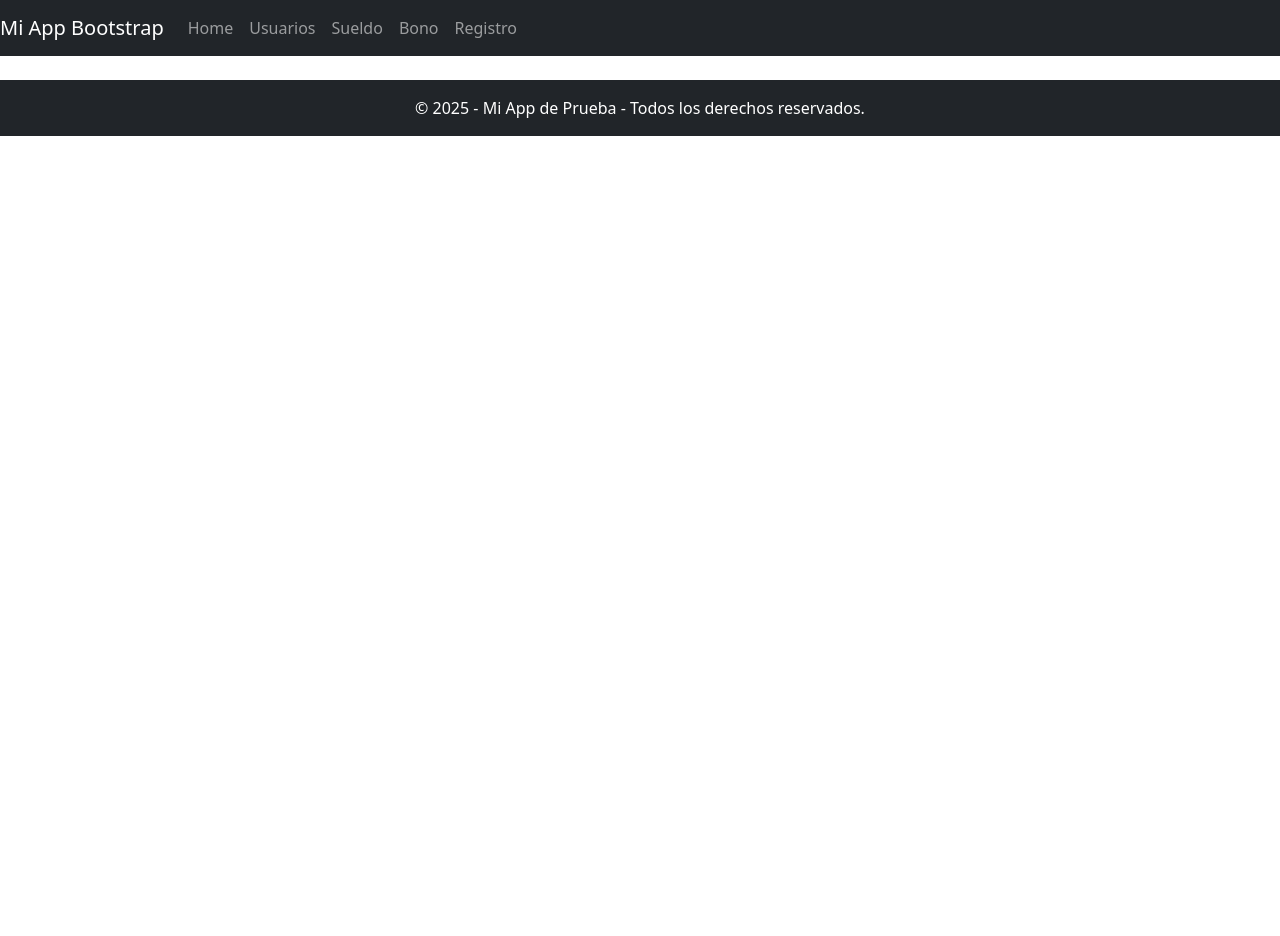
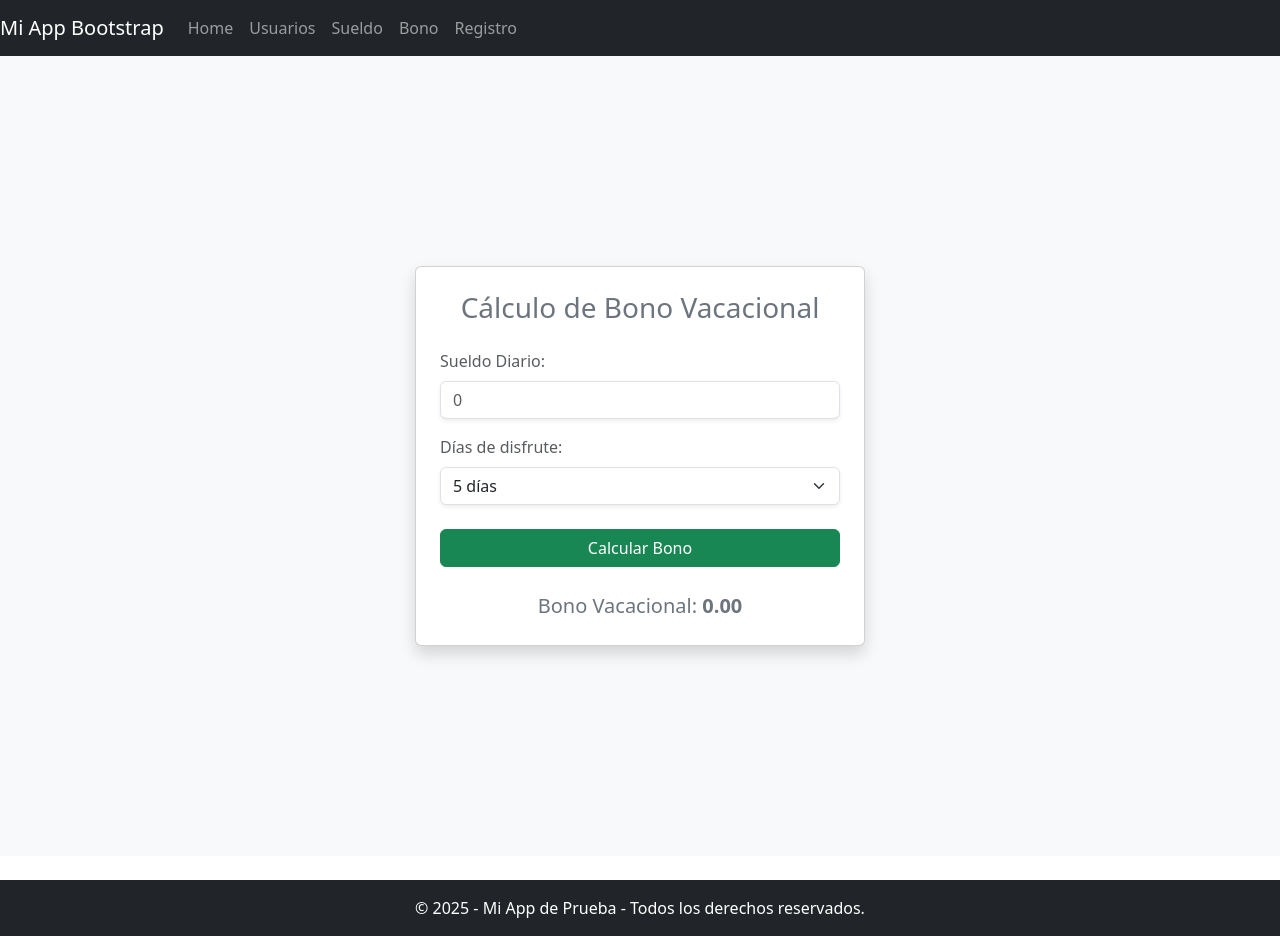
Before and after one commit to christianalma1904/ReactJS-Examen, a React (Create React App) app in the folder mi-app-bootstrap/: page /bono in a window 1280 px wide. Before the commit the page ends 800 px from the top, so only its background shows below. Built offline with nearby package versions, Linux system fonts and the light colour scheme.

Commit message:
Avance 7

```diff
--- a/mi-app-bootstrap/src/App.tsx
+++ b/mi-app-bootstrap/src/App.tsx
@@ -7,6 +7,8 @@ import Alerts from './components/Alerts';
 import Footer from './components/Footer';
 import Usuarios from './components/Usuarios';
 import Sueldo from './components/Sueldo';
+import Bono from './components/Bono';
+import Registro from './components/Registro';
 import CarouselSection from './components/CarouselSection';
 
 const App: React.FC = () => {
@@ -27,6 +29,8 @@ const App: React.FC = () => {
         />
         <Route path="/usuarios" element={<Usuarios />} />
         <Route path="/sueldo" element={<Sueldo />} />
+        <Route path="/bono" element={<Bono />} />
+        <Route path="/registro" element={<Registro />} />
       </Routes>
       <Footer />
     </Router>
--- /dev/null
+++ b/mi-app-bootstrap/src/components/Bono.tsx
@@ -0,0 +1,70 @@
+import React, { useState } from 'react';
+
+const BonoVacacionalCalculator = () => {
+  const [sueldoDiario, setSueldoDiario] = useState('');
+  const [diasDisfrute, setDiasDisfrute] = useState('5');
+  const [bonoVacacional, setBonoVacacional] = useState(0);
+
+  const handleCalculate = () => {
+    const dailySalary = parseFloat(sueldoDiario) || 0;
+    const enjoymentDays = parseFloat(diasDisfrute) || 0;
+
+    const vacationBonus = dailySalary * enjoymentDays;
+    setBonoVacacional(vacationBonus);
+  };
+
+  return (
+    <div className="d-flex justify-content-center align-items-center min-vh-100 bg-light p-3">
+      <div className="card p-4 shadow" style={{ maxWidth: '450px', width: '100%' }}>
+        <h3 className="text-center mb-4 text-secondary">Cálculo de Bono Vacacional</h3>
+
+        <div className="mb-3">
+          <label htmlFor="sueldoDiario" className="form-label text-muted">
+            Sueldo Diario:
+          </label>
+          <input
+            type="number"
+            id="sueldoDiario"
+            className="form-control rounded shadow-sm"
+            value={sueldoDiario}
+            onChange={(e) => setSueldoDiario(e.target.value)}
+            placeholder="0"
+            min="0"
+          />
+        </div>
+
+        <div className="mb-4">
+          <label htmlFor="diasDisfrute" className="form-label text-muted">
+            Días de disfrute:
+          </label>
+          <select
+            id="diasDisfrute"
+            className="form-select rounded shadow-sm"
+            value={diasDisfrute}
+            onChange={(e) => setDiasDisfrute(e.target.value)}
+          >
+            <option value="5">5 días</option>
+            <option value="10">10 días</option>
+            <option value="15">15 días</option>
+            <option value="20">20 días</option>
+            <option value="25">25 días</option>
+            <option value="30">30 días</option>
+          </select>
+        </div>
+
+        <button
+          onClick={handleCalculate}
+          className="btn btn-success w-100 rounded"
+        >
+          Calcular Bono
+        </button>
+
+        <div className="mt-4 text-center fs-5 text-secondary">
+          Bono Vacacional: <span className="fw-bold">{bonoVacacional.toFixed(2)}</span>
+        </div>
+      </div>
+    </div>
+  );
+};
+
+export default BonoVacacionalCalculator;
--- a/mi-app-bootstrap/src/components/Navbar.tsx
+++ b/mi-app-bootstrap/src/components/Navbar.tsx
@@ -9,8 +9,8 @@ const AppNavbar: React.FC = () => (
       <Nav.Link as={Link} to="/">Home</Nav.Link>
       <Nav.Link as={Link} to="/usuarios">Usuarios</Nav.Link>
       <Nav.Link as={Link} to="/sueldo">Sueldo</Nav.Link>
-      <Nav.Link as={Link} to="#">Bono</Nav.Link>
-      <Nav.Link as={Link} to="#">Registro</Nav.Link>
+      <Nav.Link as={Link} to="/bono">Bono</Nav.Link>
+      <Nav.Link as={Link} to="/registro">Registro</Nav.Link>
     </Nav>
   </Navbar>
 );
--- /dev/null
+++ b/mi-app-bootstrap/src/components/Registro.tsx
@@ -0,0 +1,81 @@
+import React, { useState } from 'react';
+
+const UserRegistrationForm = () => {
+  const [nombre, setNombre] = useState('');
+  const [edad, setEdad] = useState('');
+  const [cargo, setCargo] = useState('Developer'); // Valor por defecto
+
+  const handleRegister = () => {
+    // Aquí puedes manejar la lógica de registro, por ejemplo, enviar los datos a una API
+    console.log('Datos de registro:', { nombre, edad, cargo });
+    alert(`Usuario ${nombre} registrado con éxito como ${cargo}!`); // Usar un modal personalizado en una app real
+    // Resetear el formulario
+    setNombre('');
+    setEdad('');
+    setCargo('Developer');
+  };
+
+  return (
+    <div className="d-flex justify-content-center align-items-center min-vh-100 bg-light p-3">
+      <div className="card p-4 shadow" style={{ maxWidth: '450px', width: '100%' }}>
+        <h3 className="text-center mb-4 text-secondary">Registro de Usuario</h3>
+
+        <div className="mb-3">
+          <label htmlFor="nombre" className="form-label text-muted">
+            Nombre:
+          </label>
+          <input
+            type="text"
+            id="nombre"
+            className="form-control rounded shadow-sm"
+            value={nombre}
+            onChange={(e) => setNombre(e.target.value)}
+            placeholder="Introduce tu nombre"
+          />
+        </div>
+
+        <div className="mb-3">
+          <label htmlFor="edad" className="form-label text-muted">
+            Edad:
+          </label>
+          <input
+            type="number"
+            id="edad"
+            className="form-control rounded shadow-sm"
+            value={edad}
+            onChange={(e) => setEdad(e.target.value)}
+            placeholder="0"
+            min="0"
+          />
+        </div>
+
+        <div className="mb-4">
+          <label htmlFor="cargo" className="form-label text-muted">
+            Cargo:
+          </label>
+          <select
+            id="cargo"
+            className="form-select rounded shadow-sm"
+            value={cargo}
+            onChange={(e) => setCargo(e.target.value)}
+          >
+            <option value="Developer">Developer</option>
+            <option value="Designer">Designer</option>
+            <option value="QA">QA</option>
+            <option value="Project Manager">Project Manager</option>
+            <option value="Other">Otro</option>
+          </select>
+        </div>
+
+        <button
+          onClick={handleRegister}
+          className="btn btn-success w-100 rounded"
+        >
+          Registrar
+        </button>
+      </div>
+    </div>
+  );
+};
+
+export default UserRegistrationForm;
```
